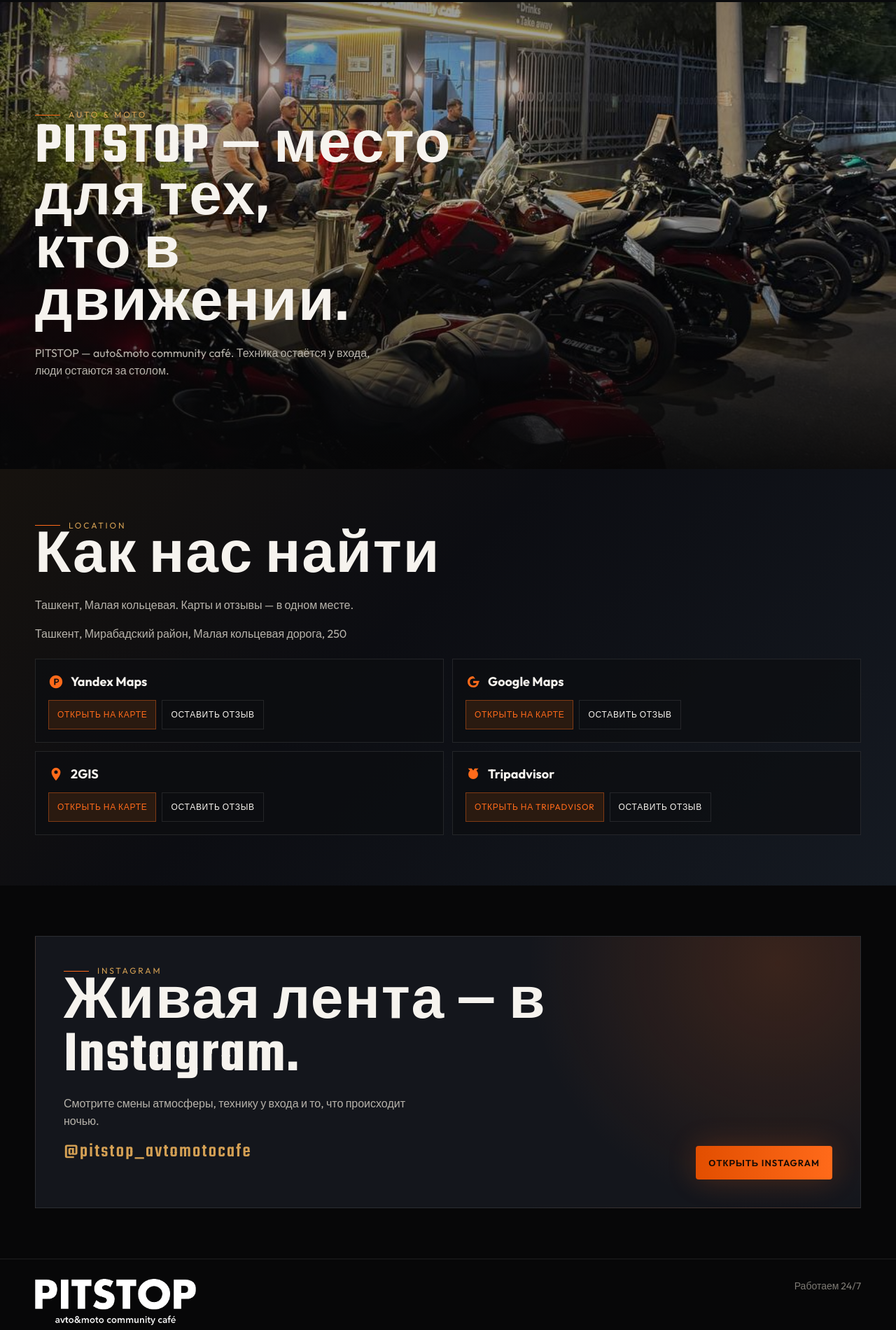
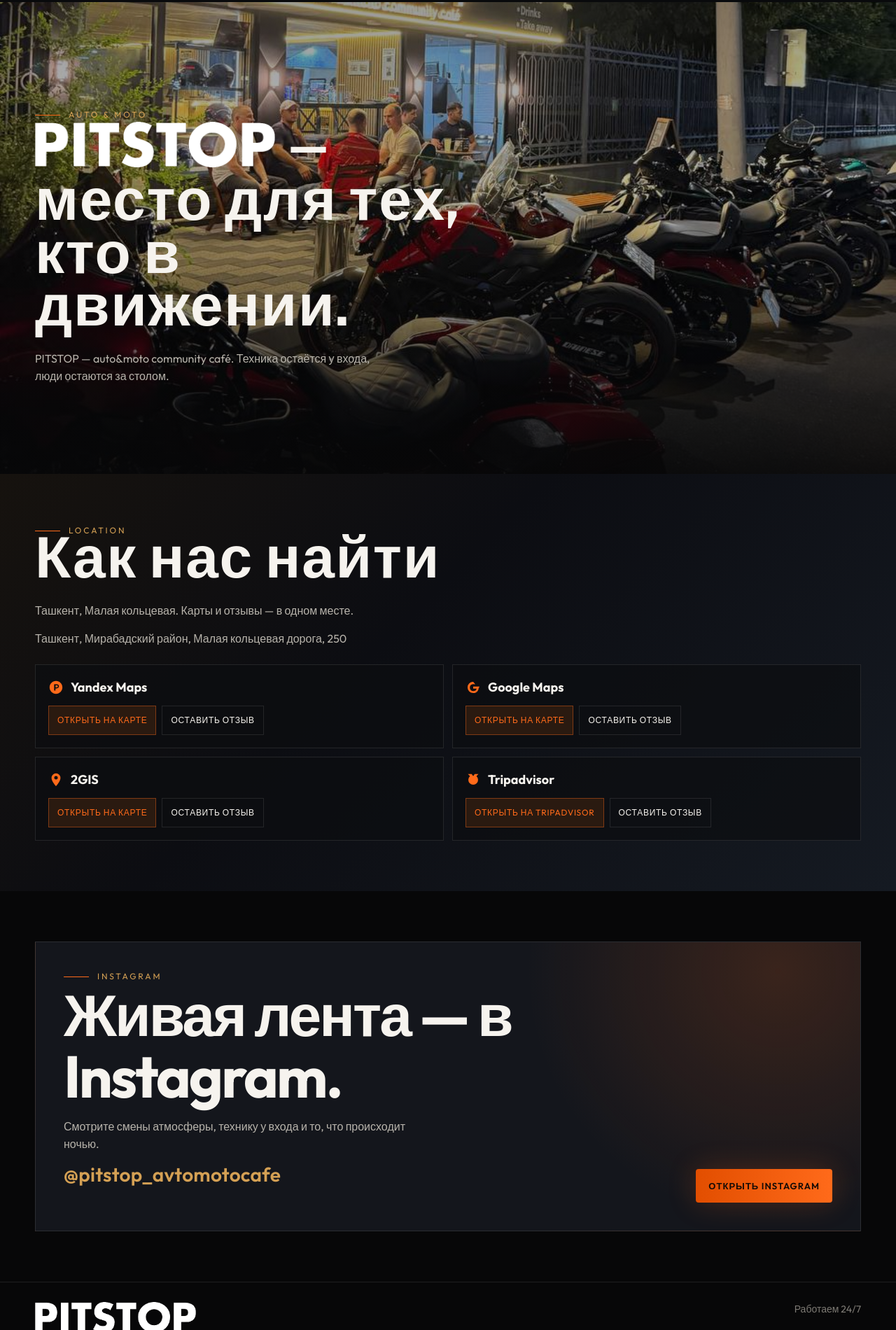
Before and after one commit to apex3488/pitstop, a plain HTML site: page index.html in a window 1280 px wide. Shown: the part 3459-5359 px from the top of the page at 70% size. Drawn offline with Linux system fonts and the light colour scheme.

Commit message:
update pitstop

```diff
--- a/assets/css/site.css
+++ b/assets/css/site.css
@@ -739,6 +739,17 @@
     max-width: 16ch;
 }
 
+.moto-wordmark {
+    display: inline-block;
+    width: 4.12em;
+    height: 0.78em;
+    overflow: hidden;
+    vertical-align: -0.01em;
+    color: transparent;
+    background: url("../../images/other/pitstop-wordmark.png") left center / contain no-repeat;
+    white-space: nowrap;
+}
+
 .location {
     background:
         linear-gradient(135deg, #16120e 0%, #0c0d12 42%, #151a22 100%);
@@ -799,6 +810,13 @@
     text-align: left;
 }
 
+.instagram .display {
+    font-family: var(--font-body);
+    font-weight: 700;
+    line-height: 1.05;
+    letter-spacing: -0.035em;
+}
+
 .ig-box {
     border: 1px solid var(--line);
     padding: 28px 20px;
@@ -808,11 +826,13 @@
 }
 
 .handle {
-    font-family: var(--font-display);
-    font-size: 28px;
+    font-family: var(--font-body);
+    font-size: clamp(20px, 5.5vw, 28px);
+    font-weight: 600;
     color: var(--gold);
-    letter-spacing: 0.08em;
+    letter-spacing: 0.01em;
     margin: 10px 0 18px;
+    overflow-wrap: anywhere;
 }
 
 .site-footer {
--- a/assets/js/site.js
+++ b/assets/js/site.js
@@ -198,7 +198,13 @@
             el.textContent = pick(content[el.getAttribute("data-content")], lang);
         });
         document.querySelectorAll("[data-content-html]").forEach((el) => {
-            el.innerHTML = withBreaks(pick(content[el.getAttribute("data-content-html")], lang));
+            const key = el.getAttribute("data-content-html");
+            const value = pick(content[key], lang);
+            if (key === "moto_title" && value.startsWith("PITSTOP")) {
+                el.innerHTML = `<span class="moto-wordmark">PITSTOP</span>${withBreaks(value.slice(7))}`;
+            } else {
+                el.innerHTML = withBreaks(value);
+            }
         });
 
         document.querySelectorAll("[data-lang]").forEach((a) => {
--- a/index.html
+++ b/index.html
@@ -15,7 +15,7 @@
     <link rel="preconnect" href="https://fonts.googleapis.com">
     <link rel="preconnect" href="https://fonts.gstatic.com" crossorigin>
     <link href="https://fonts.googleapis.com/css2?family=Outfit:wght@400;500;600;700&family=Teko:wght@500;600&display=swap" rel="stylesheet">
-    <link rel="stylesheet" href="assets/css/site.css?v=5">
+    <link rel="stylesheet" href="assets/css/site.css?v=6">
 </head>
 <body>
 <a class="skip-link" href="#home" data-ui="nav_home">Главная</a>
@@ -182,6 +182,6 @@
 </div>
 
 <script src="js/config.js"></script>
-<script src="assets/js/site.js"></script>
+<script src="assets/js/site.js?v=2"></script>
 </body>
 </html>
```
Also changed, not shown: 404.html (+1 -1 lines), admin/index.html (+1 -1 lines), images/other/pitstop-wordmark.png (added).
